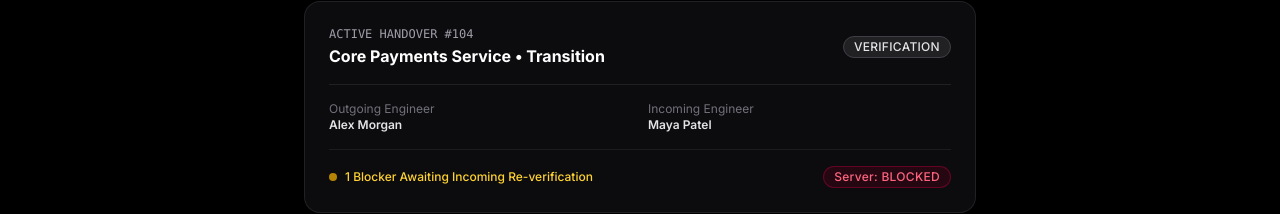
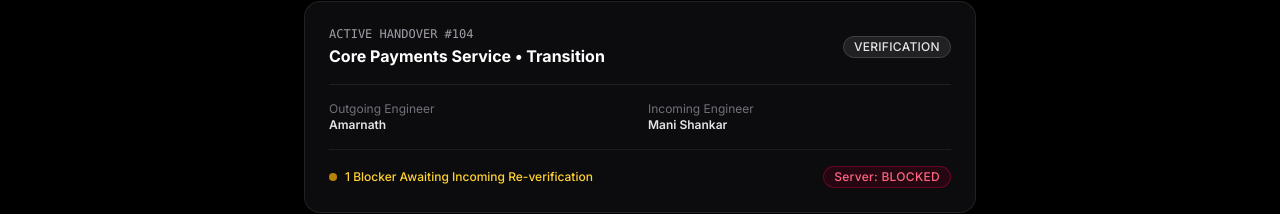
Before and after one commit to amarnath-eng/baton-client, a React (Vite) app: page / in a window 1280 px wide. Shown: the part 595-809 px from the top of the page. Built offline with nearby package versions, Linux system fonts and the light colour scheme.

Commit message:
feat: update handover preview with engineer names

```diff
--- a/src/features/landing/Hero.jsx
+++ b/src/features/landing/Hero.jsx
@@ -61,11 +61,11 @@ export function Hero() {
           <div className="grid grid-cols-2 gap-4 py-4 text-xs border-b border-zinc-800/60">
             <div>
               <span className="text-zinc-500 block">Outgoing Engineer</span>
-              <span className="font-semibold text-zinc-200">Alex Morgan</span>
+              <span className="font-semibold text-zinc-200">Amarnath</span>
             </div>
             <div>
               <span className="text-zinc-500 block">Incoming Engineer</span>
-              <span className="font-semibold text-zinc-200">Maya Patel</span>
+              <span className="font-semibold text-zinc-200">Mani Shankar</span>
             </div>
           </div>
 
```
